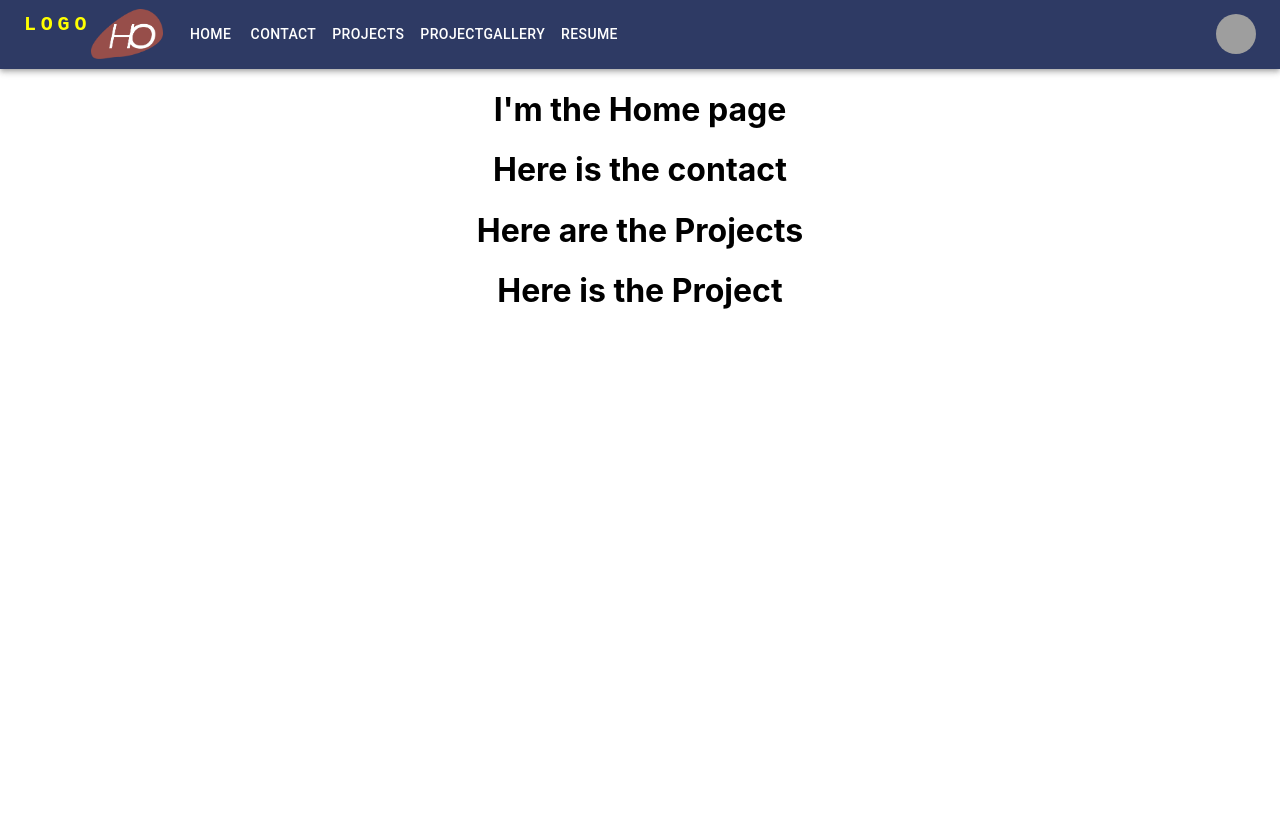
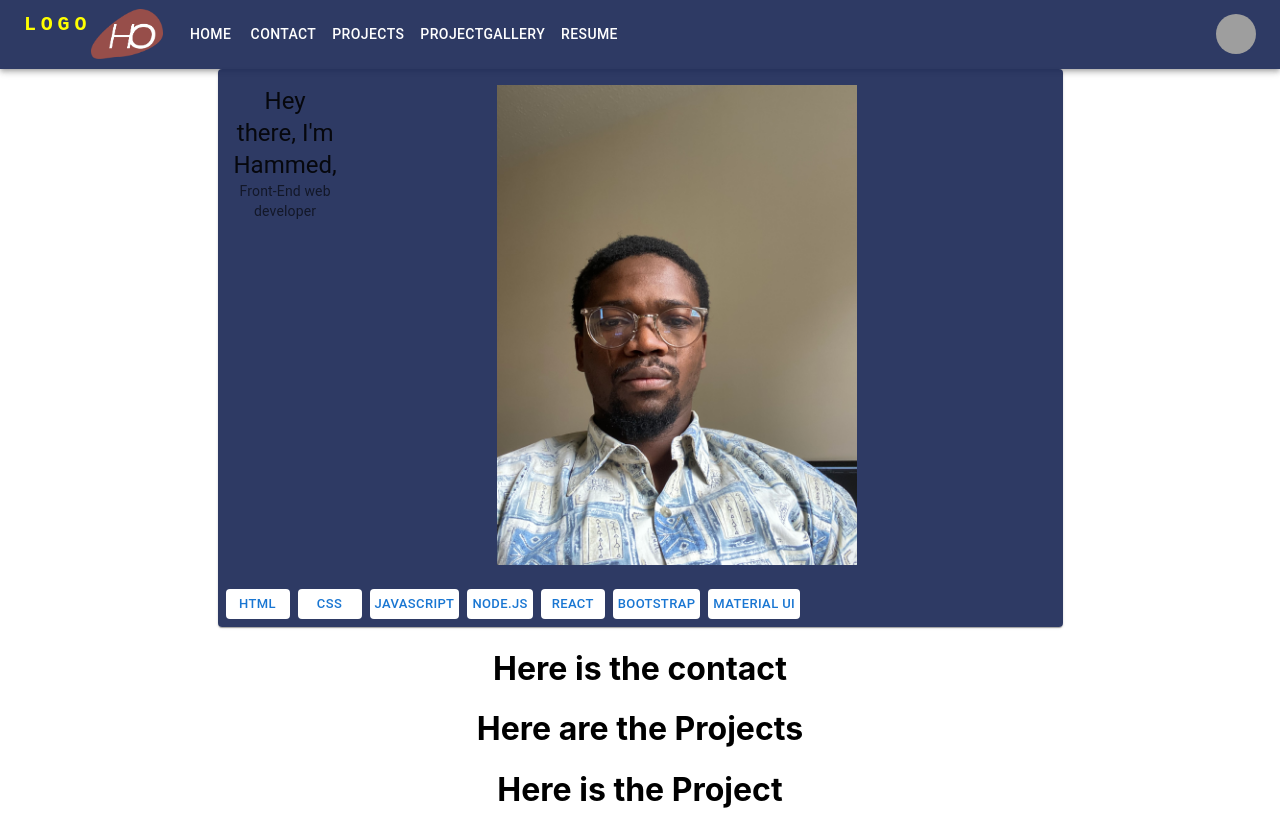
Before and after one commit to hoduola5/react-portfolio-mui, a React (Create React App) app: page / in a window 1280 px wide. Before the commit the page ends 800 px from the top, so only its background shows below. Built offline with nearby package versions, Linux system fonts and the light colour scheme; grey boxes are pictures that could not be loaded.

Commit message:
Added Home content

```diff
--- a/src/components/Home.js
+++ b/src/components/Home.js
@@ -1,6 +1,128 @@
 //Home component
-function Home() {
-  return <h1>I'm the Home page</h1>;
+// function Home() {
+//   return <h1>I'm the Home page</h1>;
+// }
+
+// export default Home;
+
+import * as React from "react";
+import Card from "@mui/material/Card";
+import CardActions from "@mui/material/CardActions";
+import CardContent from "@mui/material/CardContent";
+// import CardMedia from "@mui/material/CardMedia";
+import Button from "@mui/material/Button";
+import Typography from "@mui/material/Typography";
+import PortImg from "../images/portfolio-img.png";
+
+export default function ImgMediaCard() {
+  return (
+    <Card
+      sx={{
+        maxWidth: 845,
+        maxHeight: "100vh",
+        backgroundColor: "rgba(24, 37, 84, 0.9)",
+        // display: "flex",
+        margin: "auto",
+      }}
+    >
+      {/* <CardMedia
+        component="img"
+        alt="green iguana"
+        height="140"
+        image="/static/images/cards/contemplative-reptile.jpg"
+      /> */}
+      <CardContent
+        sx={{
+          maxWidth: 345,
+          display: "flex",
+          flexDirection: "row",
+          gap: 20,
+          height: "60vh",
+        }}
+      >
+        <Typography
+          gutterBottom
+          variant="h5"
+          component="div"
+          sx={{
+            width: "100%",
+          }}
+        >
+          Hey there, I'm Hammed,
+          <Typography variant="body2" color="text.secondary">
+            Front-End web developer
+          </Typography>
+        </Typography>
+        <img
+          src={PortImg}
+          alt="Portfolio Img"
+          sx={{
+            height: "20vh",
+            mr: 1,
+            maxWidth: 10,
+            // marginLeft: "2px",
+            // width: 300,
+          }}
+        />
+      </CardContent>
+      <CardActions>
+        <Button
+          size="small"
+          sx={{
+            backgroundColor: "#FFFFFF",
+          }}
+        >
+          HTML
+        </Button>
+        <Button
+          size="small"
+          sx={{
+            backgroundColor: "#FFFFFF",
+          }}
+        >
+          CSS
+        </Button>
+        <Button
+          size="small"
+          sx={{
+            backgroundColor: "#FFFFFF",
+          }}
+        >
+          JavaScript
+        </Button>
+        <Button
+          size="small"
+          sx={{
+            backgroundColor: "#FFFFFF",
+          }}
+        >
+          Node.js
+        </Button>
+        <Button
+          size="small"
+          sx={{
+            backgroundColor: "#FFFFFF",
+          }}
+        >
+          React
+        </Button>
+        <Button
+          size="small"
+          sx={{
+            backgroundColor: "#FFFFFF",
+          }}
+        >
+          Bootstrap
+        </Button>
+        <Button
+          size="small"
+          sx={{
+            backgroundColor: "#FFFFFF",
+          }}
+        >
+          material UI
+        </Button>
+      </CardActions>
+    </Card>
+  );
 }
-
-export default Home;
```
